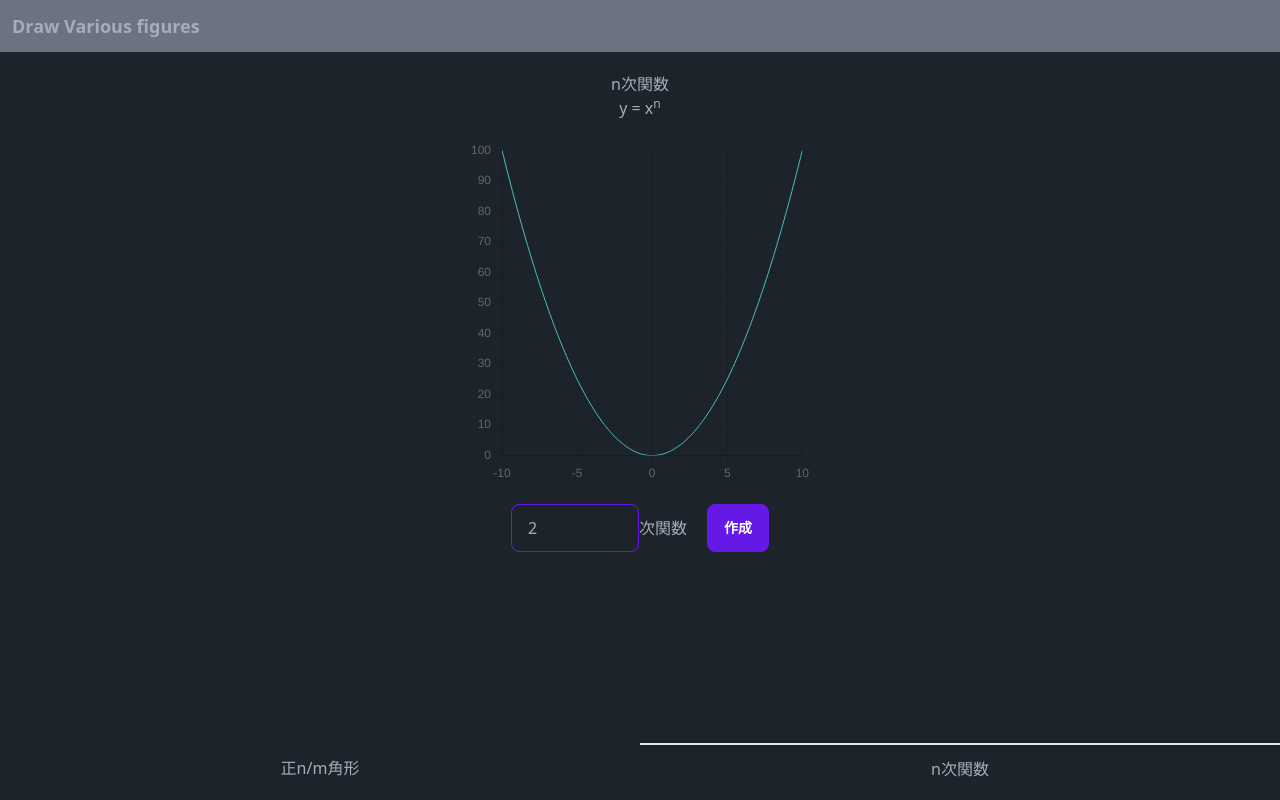
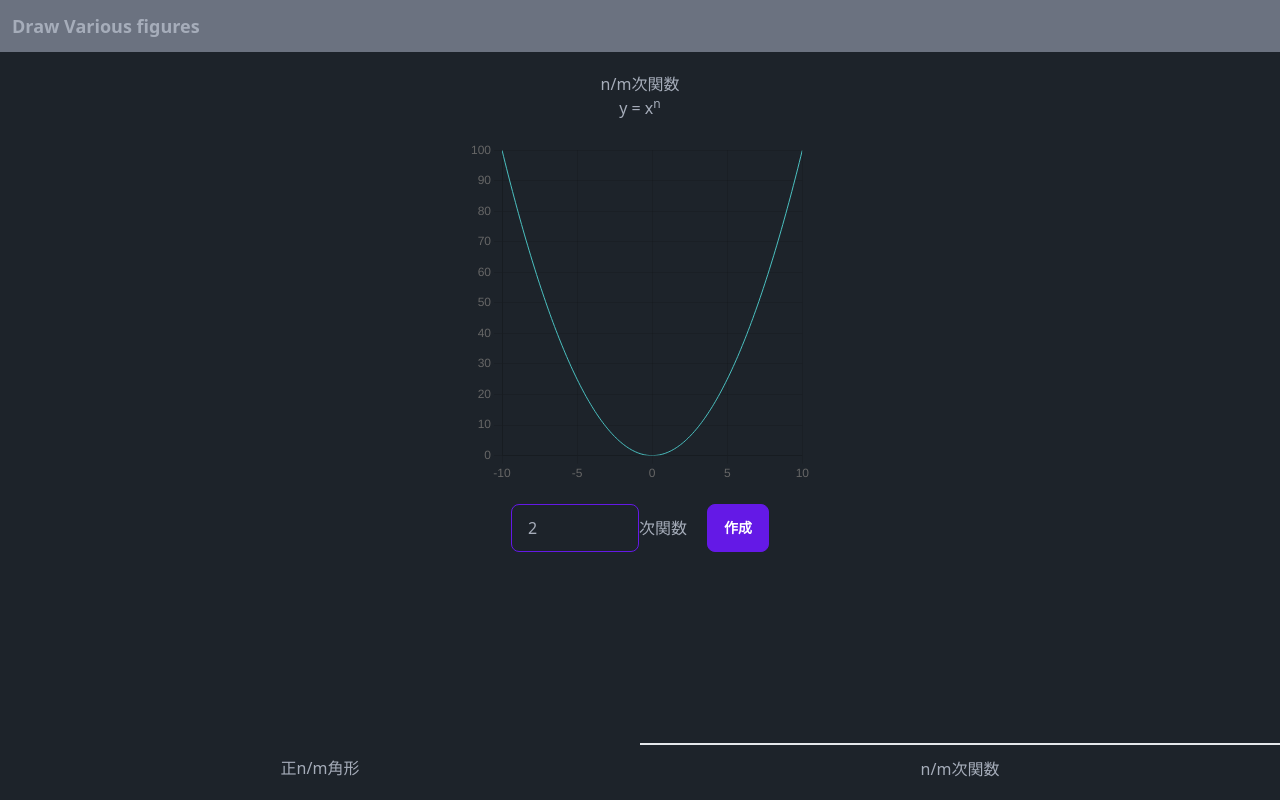
Before and after one commit to maaaashi/draw-regular-polygon, a Next.js app: page /n-order-function in a window 1280 px wide. Built offline with nearby package versions, Linux system fonts and the light colour scheme.

Commit message:
n/m時間数に変更

```diff
--- a/src/app/n-order-function/page.tsx
+++ b/src/app/n-order-function/page.tsx
@@ -108,7 +108,7 @@ const Home: FC = () => {
 
   return (
     <main className='flex flex-col items-center p-5 h-full'>
-      <h2>n次関数</h2>
+      <h2>n/m次関数</h2>
       <p>
         y = x<sup>n</sup>
       </p>
--- a/src/components/Footer/index.tsx
+++ b/src/components/Footer/index.tsx
@@ -35,7 +35,7 @@ const Footer = () => {
           setPathname('/n-order-function')
         }}
       >
-        <button>n次関数</button>
+        <button>n/m次関数</button>
       </Link>
     </div>
   )
```
